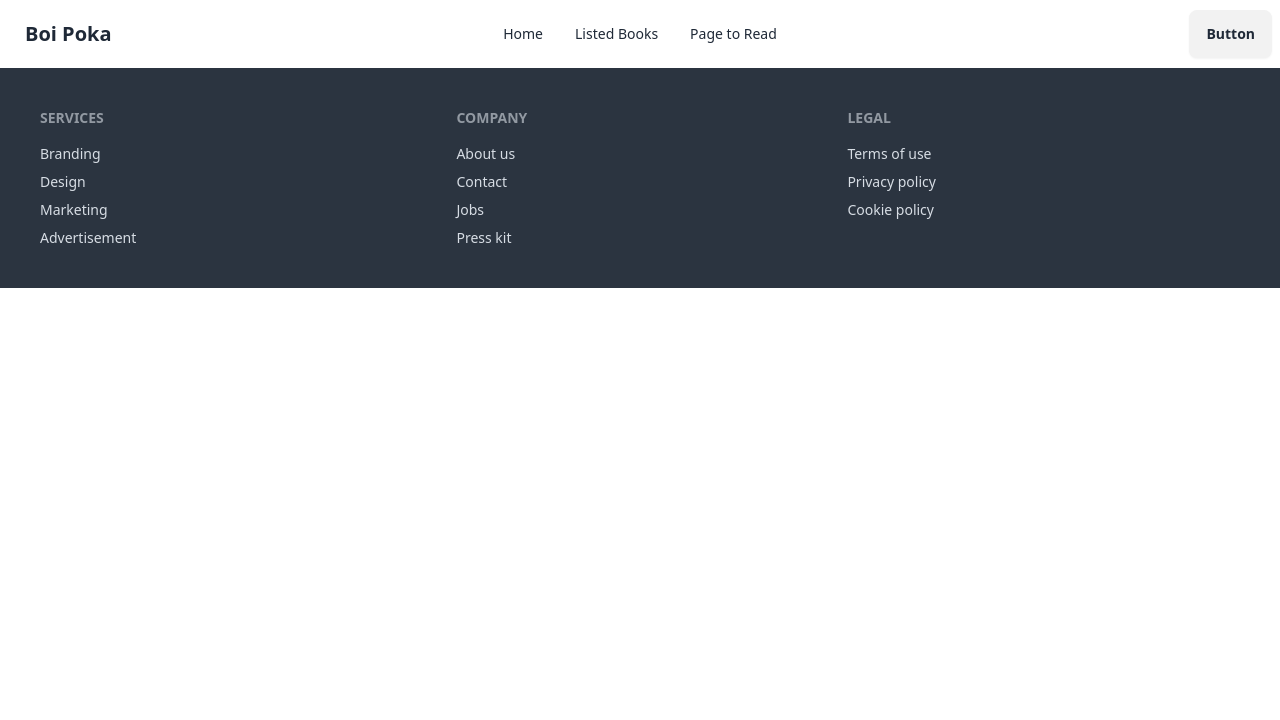
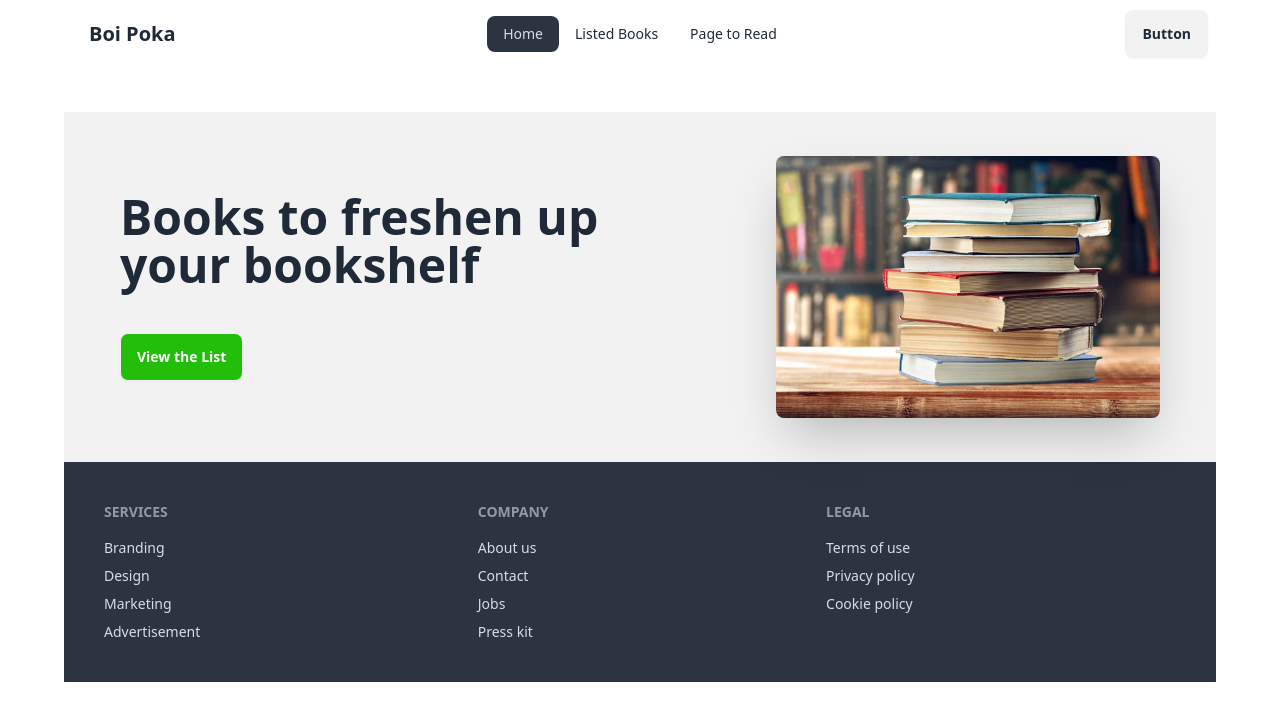
Before and after one commit to mahmudul35/boi-poka-book-vive, a React (Vite) app: page / in a window 1280 px wide. Shown: the top 720 px of the page. Built offline with nearby package versions, Linux system fonts and the light colour scheme.

Commit message:
banner added

```diff
--- /dev/null
+++ b/src/components/Banner/Banner.jsx
@@ -0,0 +1,22 @@
+import React from "react";
+import Books from "../../assets/books.jpg";
+const Banner = () => {
+  return (
+    <div className="hero bg-base-200 py-7">
+      <div className="hero-content flex-col justify-around lg:flex-row-reverse">
+        <img src={Books} className="max-w-sm rounded-lg shadow-2xl" />
+        <div className="w-2/4">
+          <h1 className="text-5xl font-bold mb-11">
+            Books to freshen up your bookshelf
+          </h1>
+
+          <button className="btn  bg-[#23BE0A] text-white">
+            View the List
+          </button>
+        </div>
+      </div>
+    </div>
+  );
+};
+
+export default Banner;
--- /dev/null
+++ b/src/components/Home/Home.jsx
@@ -0,0 +1,12 @@
+import React from "react";
+import Banner from "../Banner/Banner";
+
+const Home = () => {
+  return (
+    <div className="mt-11">
+      <Banner />
+    </div>
+  );
+};
+
+export default Home;
--- a/src/components/Layout/Root.jsx
+++ b/src/components/Layout/Root.jsx
@@ -6,7 +6,7 @@ import Header from "../NavBar/Header";
 
 const Root = () => {
   return (
-    <div>
+    <div className="max-w-6xl mx-auto">
       <Header />
       <Outlet />
       <Footer />
--- a/src/components/NavBar/Header.jsx
+++ b/src/components/NavBar/Header.jsx
@@ -1,10 +1,10 @@
 import React from "react";
-
+import { NavLink } from "react-router-dom";
 const Header = () => {
   const links = (
     <>
       <li>
-        <a href="">Home</a>
+        <NavLink to={"/"}>Home</NavLink>
       </li>
       <li>
         <a href="">Listed Books</a>
--- a/src/main.jsx
+++ b/src/main.jsx
@@ -3,6 +3,7 @@ import { createRoot } from "react-dom/client";
 import { createBrowserRouter, RouterProvider } from "react-router-dom";
 import Dashboard from "./components/Dashboard/Dashboard";
 import ErrorPage from "./components/ErrorPage/ErrorPage";
+import Home from "./components/Home/Home";
 import Root from "./components/Layout/Root";
 import "./index.css";
 
@@ -12,6 +13,10 @@ const router = createBrowserRouter([
     element: <Root />,
     errorElement: <ErrorPage />,
     children: [
+      {
+        path: "/",
+        element: <Home />,
+      },
       {
         path: "dashboard",
         element: <Dashboard />,
```
Also changed, not shown: src/assets/books.jpg (added).
